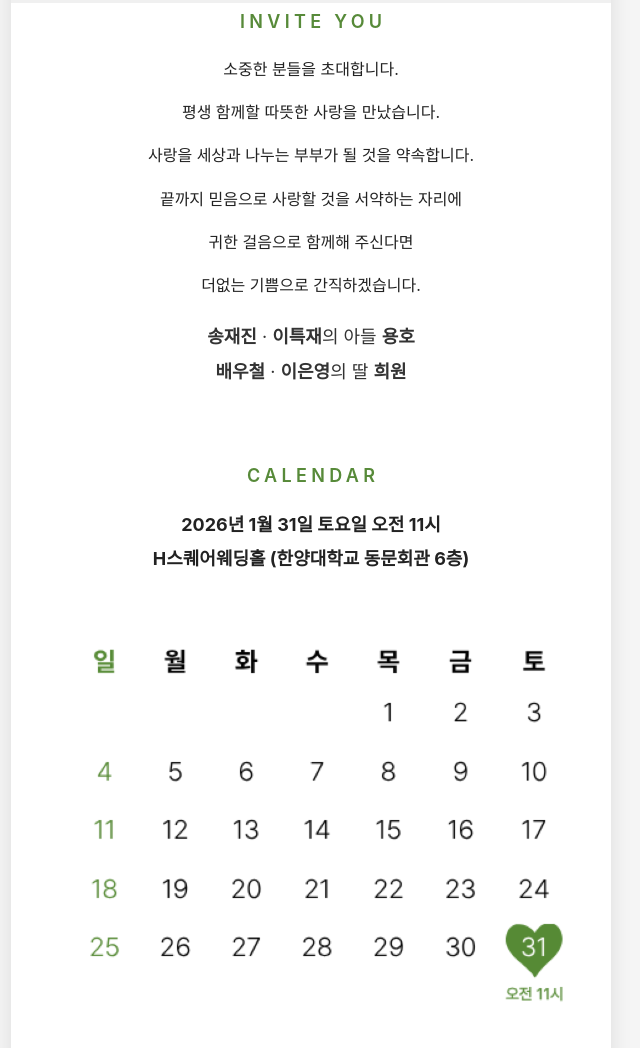
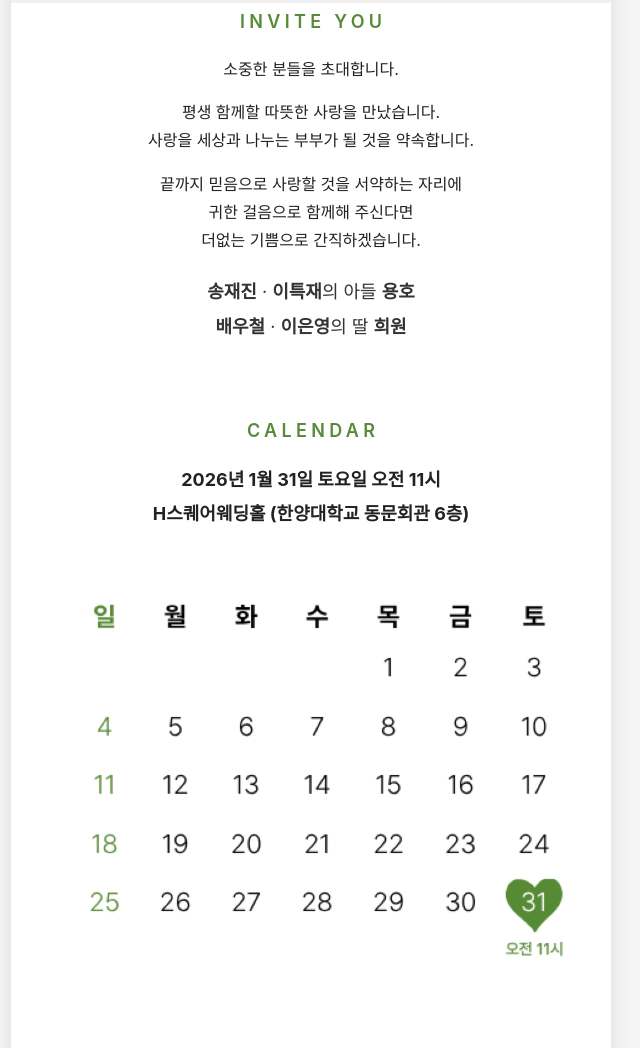
Before and after one commit to yongho-heewon-wedding/yongho-heewon-wedding.github.io, a plain HTML site: page invitation/index.html in a window 1280 px wide. Shown: the part 797-1845 px from the top of the page, without its empty margins (329-969 px from the left). Drawn offline with Linux system fonts and the light colour scheme; grey boxes are pictures that could not be loaded; a web font is replaced by a local one.

Commit message:
Apply animation

```diff
--- a/invitation/index.html
+++ b/invitation/index.html
@@ -36,10 +36,10 @@
         <div class="invitation-copy">
           <p>소중한 분들을 초대합니다.</p>
           <p>평생 함께할 따뜻한 사랑을 만났습니다.</p>
-          <p>사랑을 세상과 나누는 부부가 될 것을 약속합니다.</p>
+          <p class="compact">사랑을 세상과 나누는 부부가 될 것을 약속합니다.</p>
           <p>끝까지 믿음으로 사랑할 것을 서약하는 자리에</p>
-          <p>귀한 걸음으로 함께해 주신다면</p>
-          <p>더없는 기쁨으로 간직하겠습니다.</p>
+          <p class="compact">귀한 걸음으로 함께해 주신다면</p>
+          <p class="compact">더없는 기쁨으로 간직하겠습니다.</p>
 
         </div>
         <div class="family">
@@ -78,8 +78,8 @@
             </a>
           </div>
         </div>
-        <h3 class="sub-title">교통수단 안내</h3>
-        <div class="directions">
+        <h3 class="sub-title scroll-animate">교통수단 안내</h3>
+        <div class="directions scroll-animate">
           <h4>지하철</h4>
           <p><b>2호선</b> 한양대역 1번 출구 (도보 5분 거리)</p>
           <p><b>5호선</b> 왕십리역 6번 출구 (도보 8분 거리)</p>
--- a/invitation/styles.css
+++ b/invitation/styles.css
@@ -21,6 +21,7 @@ img{display:block;max-width:100%;height:auto}
 
 /* Invitation copy */
 .invitation-copy{max-width:680px;margin:0 auto 16px;text-align:center;line-height:1.7}
+.invitation-copy .compact{margin-top:-15px}
 .family{color:#333;max-width:680px;margin:24px auto 0;text-align:center}
 .family-line{margin:6px 0;font-size:18px;line-height:1.6}
 .family strong{font-weight:700}
```
Also changed, not shown: 4 other files.
